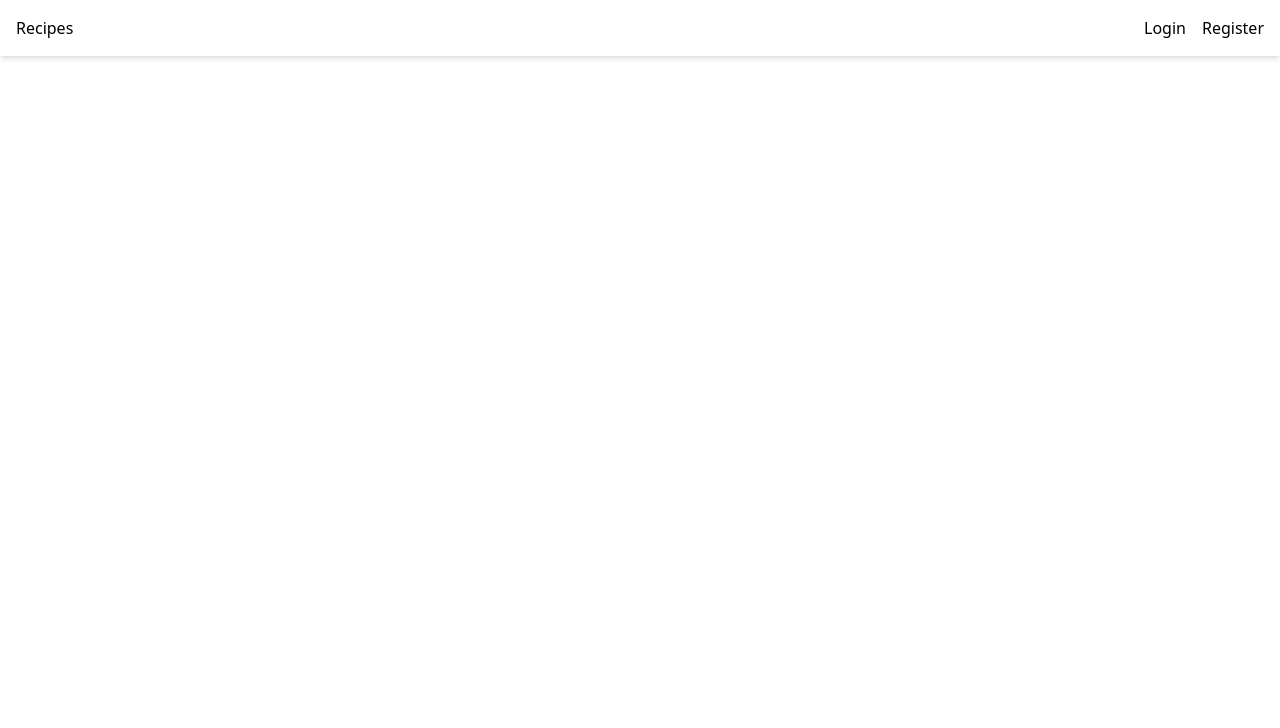
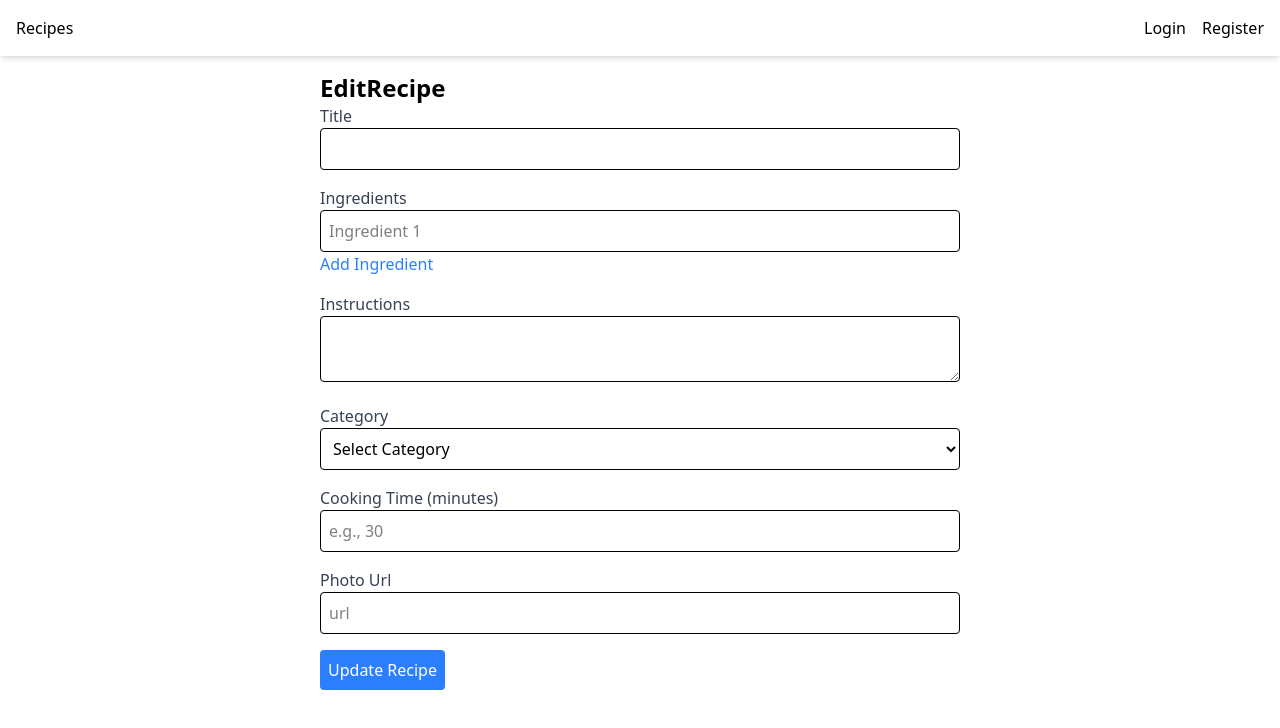
Before and after one commit to dareakl/mern-recipe-application, a React (Vite) app in the folder frontend/: page /edit-recipe/1 in a window 1280 px wide. Shown: the top 728 px of the page. Built offline with nearby package versions, Linux system fonts and the light colour scheme; no server answers.

Commit message:
recipe detail page, edit recipe implemented

```diff
--- a/frontend/src/App.jsx
+++ b/frontend/src/App.jsx
@@ -5,6 +5,8 @@ import Home from "./pages/Home";
 import Login from "./pages/Login";
 import Register from "./pages/Register";
 import AddRecipe from "./pages/AddRecipe";
+import RecipeDetail from "./pages/RecipeDetail";
+import EditRecipe from "./pages/EditRecipe";
 
 function App() {
   return (
@@ -15,6 +17,8 @@ function App() {
         <Route path="/login" element={<Login />} />
         <Route path="/register" element={<Register />} />
         <Route path="/add-recipe" element={<AddRecipe />} />
+        <Route path="/edit-recipe/:id" element={<EditRecipe />} />
+        <Route path="/recipe/:id" element={<RecipeDetail />} />
       </Routes>
     </AuthProvider>
   );
--- /dev/null
+++ b/frontend/src/pages/EditRecipe.jsx
@@ -0,0 +1,208 @@
+import React, { useEffect, useState } from "react";
+import axios from "axios";
+import { useNavigate, useParams } from "react-router-dom";
+
+const EditRecipe = () => {
+  const [formData, setFormData] = useState({
+    title: "",
+    ingredients: [""],
+    instructions: "",
+    category: "",
+    photoUrl: "",
+    cookingTime: "",
+  });
+  const { id } = useParams();
+  const [error, setError] = useState("");
+  const [loading, setLoading] = useState(false);
+  const navigate = useNavigate();
+
+  const handleInputChange = (field, value) => {
+    setFormData((prev) => ({ ...prev, [field]: value }));
+  };
+
+  const handleIngredientChange = (index, value) => {
+    const newIngredients = [...formData.ingredients];
+    newIngredients[index] = value;
+    handleInputChange("ingredients", newIngredients);
+    const lastIngredient =
+      formData.ingredients[formData.ingredients.length - 1];
+    if (error && lastIngredient.trim() !== "") {
+      setError("");
+    }
+  };
+
+  const addIngredient = () => {
+    const lastIngredient =
+      formData.ingredients[formData.ingredients.length - 1];
+    if (lastIngredient.trim() !== "") {
+      setError("");
+      handleInputChange("ingredients", [...formData.ingredients, ""]);
+    } else {
+      setError("Please fill in the last ingredient before adding a new one");
+    }
+  };
+
+  const removeIngredient = (index) => {
+    if (formData.ingredients.length > 1) {
+      const newIngredients = formData.ingredients.filter((_, i) => i !== index);
+      handleInputChange("ingredients", newIngredients);
+      const lastIngredient =
+        formData.ingredients[formData.ingredients.length - 1];
+      if (error && lastIngredient.trim() !== "") {
+        setError("");
+      }
+    }
+  };
+
+  const handleSubmit = async (e) => {
+    e.preventDefault();
+    setError("");
+    setLoading(true);
+
+    try {
+      await axios.put(`/api/recipes/${id}`, {
+        title: formData.title,
+        ingredients: formData.ingredients.filter((i) => i.trim() !== ""),
+        instructions: formData.instructions,
+        category: formData.category,
+        photoUrl: formData.photoUrl,
+        cookingTime: formData.cookingTime
+          ? Number(formData.cookingTime)
+          : undefined,
+      });
+      navigate("/");
+    } catch (err) {
+      setError("Failed to add recipe");
+    } finally {
+      setLoading(false);
+    }
+  };
+
+  useEffect(() => {
+    const fetchRecipe = async () => {
+      const res = await axios.get(`/api/recipes/${id}`);
+      setFormData({
+        title: res.data.title,
+        ingredients: res.data.ingredients,
+        instructions: res.data.instructions,
+        category: res.data.category,
+        photoUrl: res.data.photoUrl,
+        cookingTime: res.data.cookingTime,
+      });
+    };
+    fetchRecipe();
+  }, [id]);
+
+  if (!formData) return <div>Loading...</div>;
+
+  return (
+    <div className="max-w-2xl mx-auto p-4">
+      <h1 className="text-2xl font-bold">EditRecipe</h1>
+      <form onSubmit={handleSubmit} className="space-y-4">
+        <div>
+          <label className="block text-gray-700">Title</label>
+          <input
+            type="text"
+            value={formData.title}
+            onChange={(e) => handleInputChange("title", e.target.value)}
+            className="w-full p-2 border rounded"
+            required
+          />
+        </div>
+        <div>
+          <label className="block text-gray-700">Ingredients</label>
+          {formData.ingredients.map((ingredient, index) => (
+            <div key={index}>
+              <input
+                type="text"
+                value={ingredient}
+                onChange={(e) => handleIngredientChange(index, e.target.value)}
+                className="w-full p-2 border rounded"
+                placeholder={`Ingredient ${index + 1}`}
+                required
+              />
+              {formData.ingredients.length > 1 && (
+                <button
+                  type="button"
+                  onClick={() => removeIngredient(index)}
+                  className="ml-2 text-red-500 hover:text-red-700"
+                >
+                  Remove
+                </button>
+              )}
+            </div>
+          ))}
+          <button
+            type="button"
+            className="text-blue-500 hover:underline"
+            onClick={addIngredient}
+          >
+            Add Ingredient
+          </button>
+        </div>
+        <div>
+          <label className="block text-gray-700">Instructions</label>
+          <textarea
+            type="text"
+            value={formData.instructions}
+            onChange={(e) => handleInputChange("instructions", e.target.value)}
+            className="w-full p-2 border rounded"
+            required
+          />
+        </div>
+        <div>
+          <label className="block text-gray-700">Category</label>
+          <select
+            onChange={(e) => handleInputChange("category", e.target.value)}
+            value={formData.category}
+            className="w-full p-2 border rounded"
+            required
+          >
+            <option value="" disabled>
+              Select Category
+            </option>
+            <option value="Breakfast">Breakfast</option>
+            <option value="Lunch">Lunch</option>
+            <option value="Dinner">Dinner</option>
+            <option value="Dessert">Dessert</option>
+            <option value="Snack">Snack</option>
+          </select>
+        </div>
+        <div>
+          <label className="block text-gray-700">Cooking Time (minutes) </label>
+          <input
+            type="number"
+            value={formData.cookingTime}
+            onChange={(e) => handleInputChange("cookingTime", e.target.value)}
+            className="w-full p-2 border rounded"
+            placeholder="e.g., 30"
+            required
+            min={0}
+          />
+        </div>
+        <div>
+          <label className="block text-gray-700">Photo Url </label>
+          <input
+            type="text"
+            value={formData.photoUrl}
+            onChange={(e) => handleInputChange("photoUrl", e.target.value)}
+            className="w-full p-2 border rounded"
+            placeholder="url"
+            required
+          />
+        </div>
+        <button
+          className={`bg-blue-500 text-white p-2 rounded hover:bg-blue-600 ${
+            loading ? "opacity-50 cursor-not-allowed" : ""
+          }`}
+          disabled={loading}
+          type="submit"
+        >
+          {loading ? "Updating..." : "Update Recipe"}
+        </button>
+      </form>
+    </div>
+  );
+};
+
+export default EditRecipe;
--- /dev/null
+++ b/frontend/src/pages/RecipeDetail.jsx
@@ -0,0 +1,72 @@
+import axios from "axios";
+import React, { useContext, useEffect, useState } from "react";
+import { useNavigate, useParams } from "react-router-dom";
+import { AuthContext } from "../context/AuthContext";
+import { Link } from "react-router-dom";
+
+const RecipeDetail = () => {
+  const [recipe, setRecipe] = useState(null);
+  const { user } = useContext(AuthContext);
+  const { id } = useParams();
+  useEffect(() => {
+    const fetchRecipe = async () => {
+      const res = await axios.get(`/api/recipes/${id}`);
+      setRecipe(res.data);
+    };
+    fetchRecipe();
+  }, [id]);
+  const navigate = useNavigate();
+
+  const handleDelete = async () => {
+    try {
+      await axios.delete(`/api/recipes/${id}`);
+      navigate("/");
+    } catch (error) {
+      console.error("Error deleting recipe:", error);
+    }
+  };
+
+  if (!recipe) return <div>Loading...</div>;
+
+  return (
+    <div className="max-w-4xl mx-auto p-4 bg-white shadow-md rounded-lg">
+      {recipe.photoUrl && (
+        <img
+          src={recipe.photoUrl}
+          alt={recipe.title}
+          className="w-full h-96 object-cover rounded-lg mb-4"
+        />
+      )}
+      <h1 className="capitalize text-3xl font-bold mb-4">{recipe.title}</h1>
+      <p className="text-gray-600 mb-4">Category: {recipe.category}</p>
+      <p className="text-gray-600 mb-4">
+        Cooking time: {recipe.cookingTime} minutes
+      </p>
+      <h2 className="text-xl font-semibold mb-2">Ingredients</h2>
+      <ul className="pl-6 mb-4 list-disc">
+        {recipe.ingredients.map((ingredient, index) => (
+          <li key={index}>{ingredient}</li>
+        ))}
+      </ul>
+      <h2 className="text-xl font-semibold mb-2">Instructions</h2>
+      <p className="text-gray-700 mb-4">{recipe.instructions}</p>
+      {user && user._id === recipe.createdBy && (
+        <div className="flex space-x-4">
+          <Link to={`/edit-recipe/${id}`}>
+            <button className="bg-yellow-500 text-white p-2 rounded hover:bg-yellow-600">
+              Edit
+            </button>
+          </Link>
+          <button
+            className="bg-red-500 text-white p-2 rounded hover:bg-red-600"
+            onClick={handleDelete}
+          >
+            Delete
+          </button>
+        </div>
+      )}
+    </div>
+  );
+};
+
+export default RecipeDetail;
```
Also changed, not shown: 1 other file (tests, documents, lock files or other folders).
